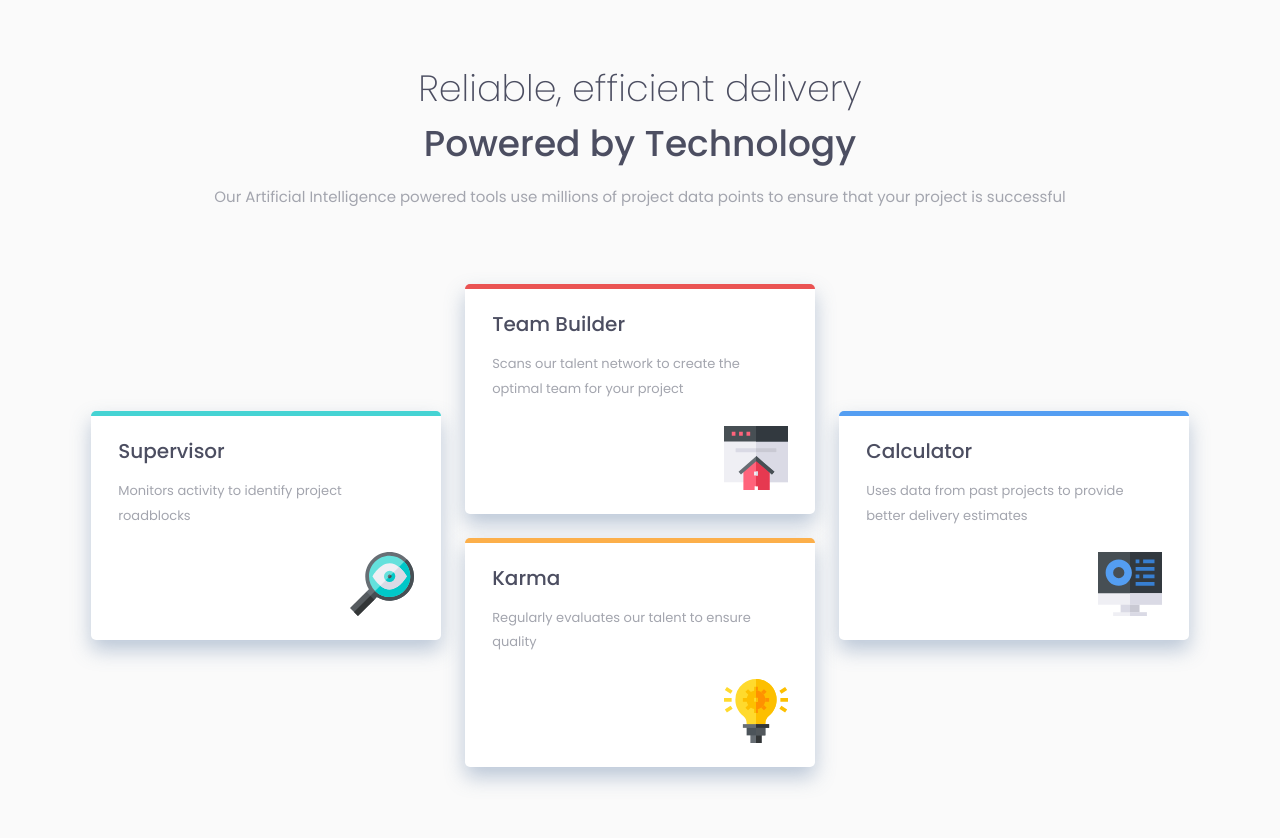
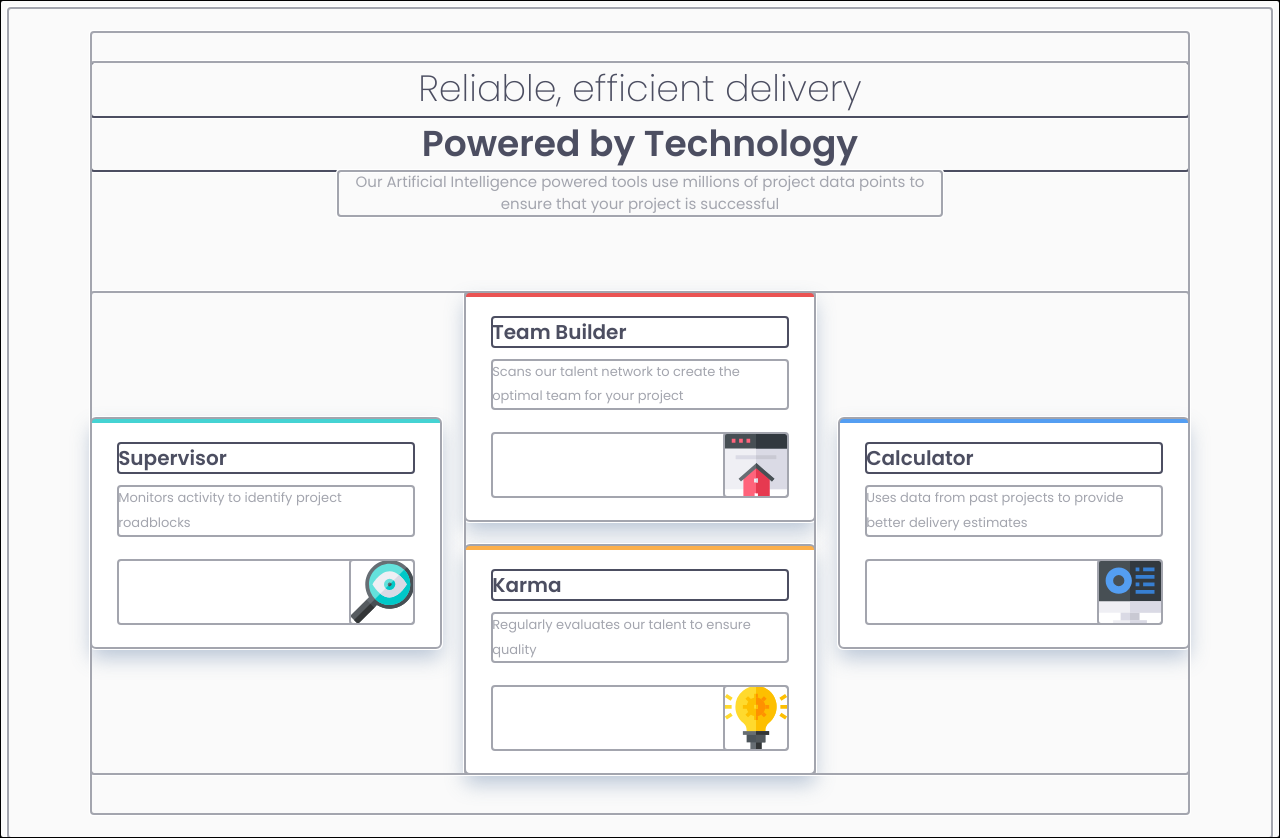
Before and after one commit to Kein-Internet/four-card-feature, a plain HTML site: page index.html in a window 1280 px wide. Drawn offline with Linux system fonts and the light colour scheme.

Commit message:
Update styles.css

```diff
--- a/styles.css
+++ b/styles.css
@@ -142,13 +142,12 @@ body {
 span {
   display: block;
   font-weight: var(--fw-thin);
-  font-size: calc(24.2rem / 16);
 }
 
 .feature__title,
 h3 {
   color: var(--clr-blue-700);
-  font-weight: 500;
+  font-weight: var(--fw-bold);
 }
 
 .feature__title,
@@ -156,11 +155,14 @@ h3 {
   text-align: center;
 }
 
+* {
+  outline: auto;
+}
+
 /* card styling */
 
 h3 {
   font-size: var(--fs-large);
-  font-weight: 500;
 }
 
 h3 ~ p {
@@ -225,6 +227,11 @@ h3 ~ p {
     font-size: calc(36.5rem / 16);
   }
 
+  .feature__desc {
+    margin: 0 auto;
+    max-width: 55%;
+  }
+
   .card {
     max-width: calc(350rem / 16);
   }
```
